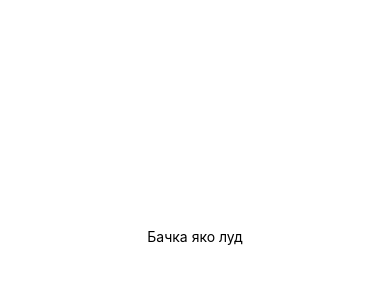
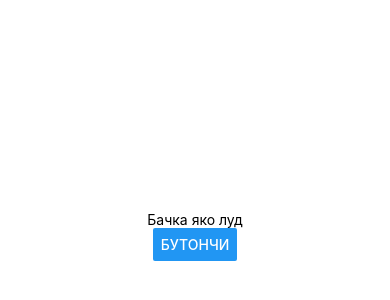
Before and after one commit to WorldInYourHand/the-repo, a React Native app: screen / in a window 390 px wide. Shown: the part 186-486 px from the top of the page. Built offline with nearby package versions, Linux system fonts and the light colour scheme.

Commit message:
added some state changes and a button check them out

```diff
--- a/App.tsx
+++ b/App.tsx
@@ -1,10 +1,14 @@
-import React from 'react';
-import { StyleSheet, Text, View } from 'react-native';
+import React, {useState} from 'react';
+import { StyleSheet, Text, View, Button } from 'react-native';
 
 export default function App() {
+  let text1 = "Бачка яко луд"
+  let text2 = "Почна се!!!"
+  const[outputText, setOutputText] = useState( text1)
   return (
     <View style={styles.container}>
-      <Text>Бачка яко луд</Text>
+      <Text>{outputText}</Text>
+      <Button title="бутончи" onPress={() => setOutputText(text2)} />
     </View>
   );
 }
```
